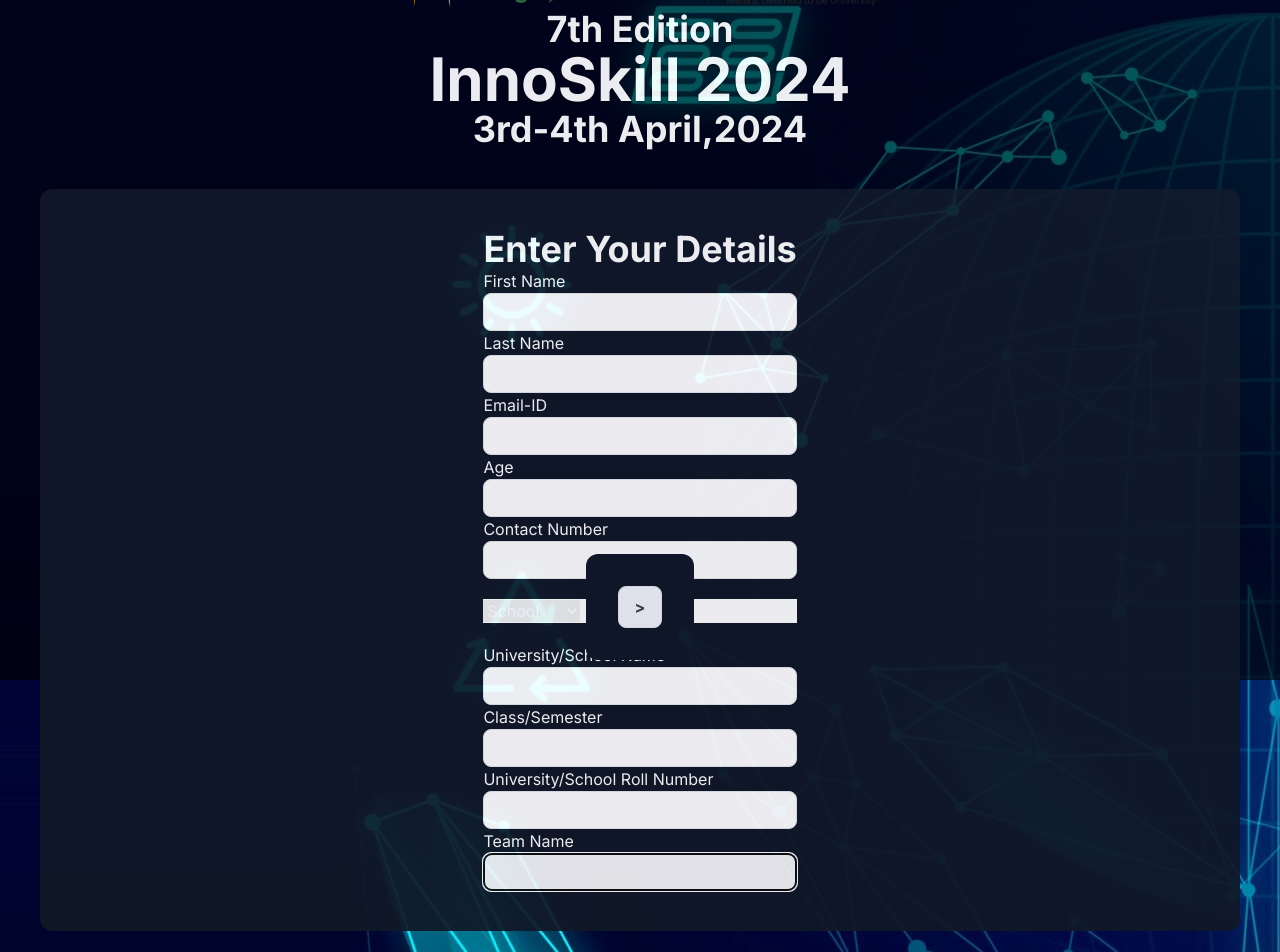
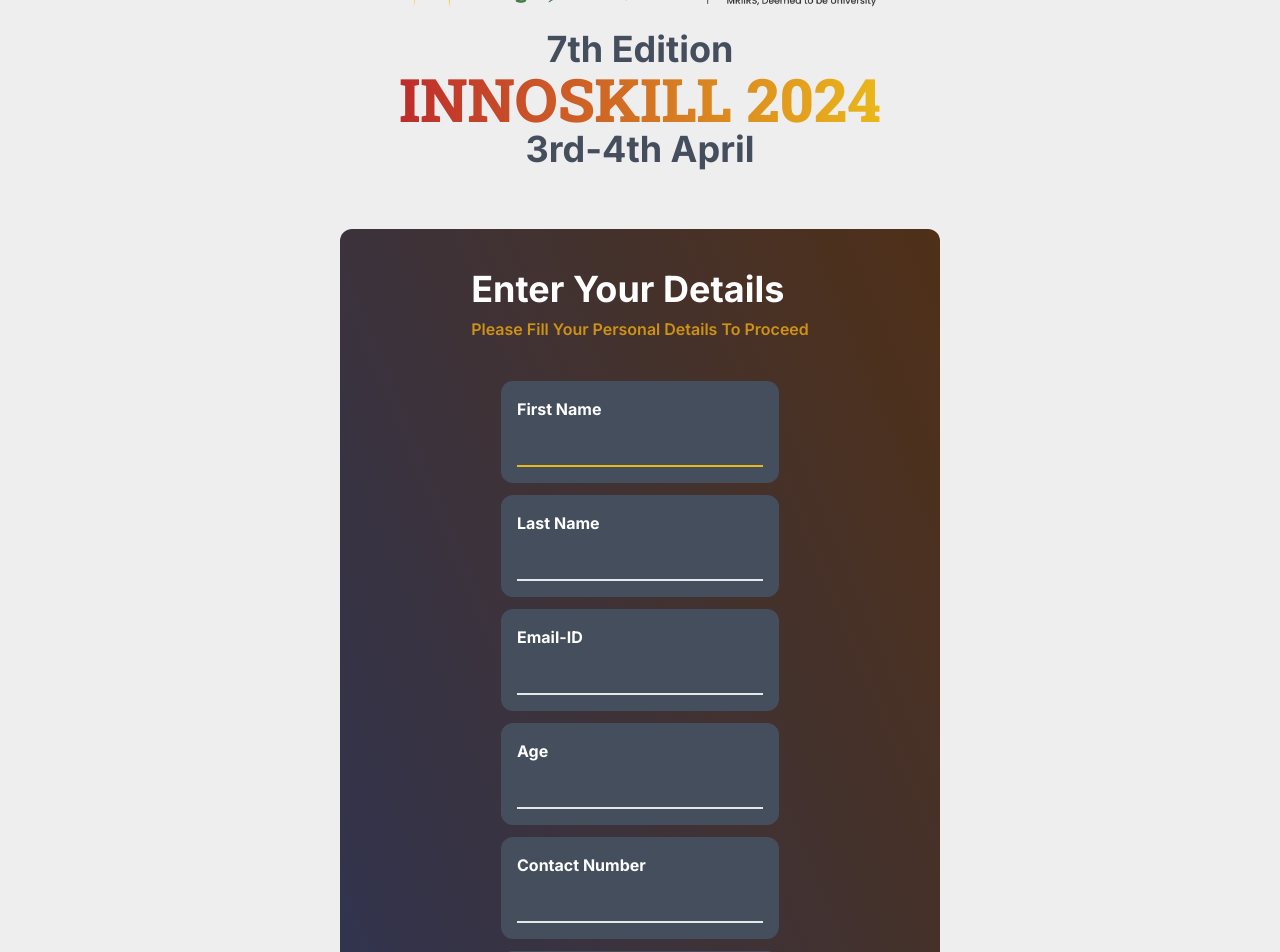
Before and after one commit to Haider-Abdi/Innoskill, a Next.js app: page / in a window 1280 px wide. Shown: the part 120-1072 px from the top of the page. Built offline with nearby package versions, Linux system fonts and the light colour scheme.

Commit message:
ui: changed styles

```diff
--- a/app/page.jsx
+++ b/app/page.jsx
@@ -7,6 +7,10 @@
 import { PaymentForm } from "@/components/PaymentForm";
 import mrlogo from "@/assets/mrlogo.png";
 import Image from "next/image";
+import { Roboto_Slab } from "next/font/google"
+
+
+const roboto = Roboto_Slab({ subsets: ["latin"] });
 
 const initalData = {
   firstName: "",
@@ -115,20 +119,24 @@
     <main>
       <div className="flex flex-col justify-center items-center">
         <Image src={mrlogo} alt="MRIIRS Logo" width={500} />
-        <h1 className="font-bold text-4xl drop-shadow-[0_1.2px_1.2px_rgba(0,0,0,0.8)] text-white">7th Edition</h1>
-        <h1 className="font-bold text-6xl drop-shadow-[0_1.2px_1.2px_rgba(0,0,0,0.8)] outline-8 text-white">InnoSkill 2024</h1>
-        <h1 className="font-bold text-4xl drop-shadow-[0_1.2px_1.2px_rgba(0,0,0,0.8)] text-white">3rd-4th April,2024</h1>
+        <div className="text-center my-5">
+          <h1 className="font-bold text-4xl text-gray-700">7th Edition</h1>
+          <span className={roboto.className}>
+            <h1 className="font-extrabold text-6xl bg-gradient-to-r from-red-700 to bg-yellow-500 bg-clip-text text-transparent outline-8 uppercase">InnoSkill 2024</h1>
+          </span>
+          <h1 className="font-bold text-4xl text-gray-700">3rd-4th April</h1>
+        </div>
       </div>
-      <div className="p-10">
-        <form className="p-10 flex flex-col items-center bg-gray-900 text-white rounded-xl" onSubmit={handleSubmit}>
+      <div className="p-10 flex justify-center">
+        <form className="p-10 flex flex-col items-center bg-gradient-to-tr from-blue-950 to-yellow-950 text-white  rounded-xl w-1/2" onSubmit={handleSubmit}>
           {/* <div>
               {currentStepIndex + 1}/ {steps.length}
             </div> */}
           {step}
-          <div className="fixed bottom-5 bg-gray-900 p-3 rounded-xl">
-            {!FirstStep && <button type="button" className="navbutton" onClick={back}>{`<`}</button>}
+          <div className="p-3 rounded-xl">
+            {!FirstStep && <button type="button" className="navbutton" onClick={back}>Back</button>}
             <button type="button" className="navbutton" onClick={handleSubmit}>
-              {LastStep ? "Submit" : ">"}
+              {LastStep ? "Submit" : "Next"}
             </button>
           </div>
         </form>
--- a/components/FormWrapper.jsx
+++ b/components/FormWrapper.jsx
@@ -1,9 +1,12 @@
 "use client";
 
-const FormWrapper = ({ title, children }) => {
+const FormWrapper = ({ title, subtitle, children }) => {
     return (
-        <div>
-            <h1 className="font-bold text-4xl">{title}</h1>
+        <div className="flex flex-col gap-10 items-center">
+            <div className="flex flex-col gap-2">
+                <h1 className="font-bold text-4xl">{title}</h1>
+                <span className="font-semibold text-base text-yellow-600">{subtitle}</span>
+            </div>
             <div className="">{children}</div>
         </div>
     )
--- a/components/UserForm.jsx
+++ b/components/UserForm.jsx
@@ -16,43 +16,79 @@
     updateFields
 }) {
     return (
-        <FormWrapper title="Enter Your Details">
+        <FormWrapper title="Enter Your Details" subtitle={"Please Fill Your Personal Details To Proceed"}>
             <div className="flex flex-col">
-                <label>First Name</label>
-                <input autoFocus required type="text" className="userFormInput" value={firstName} onChange={e => updateFields({ firstName: e.target.value })} />
-
-                <label>Last Name</label>
-                <input required type="text" className="userFormInput" value={lastName} onChange={e => updateFields({ lastName: e.target.value })} />
-
-                <label>Email-ID</label>
-                <input required type="email" className="userFormInput" value={email} onChange={e => updateFields({ email: e.target.value })} />
-
-                <label>Age</label>
-                <input required min={1} type="number" className="userFormInput" value={age} onChange={e => updateFields({ age: e.target.value })} />
-
-                <label>Contact Number</label>
-                <input required min={1} type="number" className="userFormInput" value={phone} onChange={e => updateFields({ phone: e.target.value })} />
+                <div className="userFormContainer">
+                    <label className="userFormLabel">First Name</label>
+                    <input autoFocus required type="text" className="userFormInput" value={firstName} onChange={e => updateFields({ firstName: e.target.value })} />
+                </div>
 
 
-                <label className="bg-white my-5">
-                    <select value={option} onChange={(e) => updateFields({ option: e.target.value })}>
+                <div className="userFormContainer">
+
+                    <label className="userFormLabel">Last Name</label>
+                    <input required type="text" className="userFormInput" value={lastName} onChange={e => updateFields({ lastName: e.target.value })} />
+                </div>
+
+
+                <div className="userFormContainer">
+
+                    <label className="userFormLabel">Email-ID</label>
+                    <input required type="email" className="userFormInput" value={email} onChange={e => updateFields({ email: e.target.value })} />
+                </div>
+
+
+                <div className="userFormContainer">
+
+                    <label className="userFormLabel">Age</label>
+                    <input required min={1} type="number" className="userFormInput" value={age} onChange={e => updateFields({ age: e.target.value })} />
+                </div>
+
+
+                <div className="userFormContainer">
+
+                    <label className="userFormLabel">Contact Number</label>
+                    <input required min={1} type="number" className="userFormInput" value={phone} onChange={e => updateFields({ phone: e.target.value })} />
+                </div>
+
+
+                <div className="userFormContainer">
+                    <label className="userFormLabel">Where Do You Study
+                    </label>
+                    <select value={option} onChange={(e) => updateFields({ option: e.target.value })} className="p-2 w-full rounded-lg text-gray-800">
                         <option value={"School"}>School</option>
                         <option value={"University"}>University</option>
                     </select>
-                </label>
+                </div>
 
-                <label>University/School Name</label>
-                <input required type="text" className="userFormInput" value={uniName} onChange={e => updateFields({ uniName: e.target.value })} />
+                <div className="userFormContainer" >
 
-                <label>Class/Semester</label>
-                <input required type="text" className="userFormInput" value={semester} onChange={e => updateFields({ semester: e.target.value })} />
+                    <label className="userFormLabel">University/School Name</label>
+                    <input required type="text" className="userFormInput" value={uniName} onChange={e => updateFields({ uniName: e.target.value })} />
+                </div>
 
-                <label>University/School Roll Number</label>
-                <input required type="text" className="userFormInput" value={rollNo} onChange={e => updateFields({ rollNo: e.target.value })} />
 
-                <label>Team Name</label>
-                <input autoFocus required type="text" value={teamName} onChange={(e) => updateFields({ teamName: e.target.value })} className="userFormInput" />
+                <div className="userFormContainer" >
+
+                    <label className="userFormLabel">Class/Semester</label>
+                    <input required type="text" className="userFormInput" value={semester} onChange={e => updateFields({ semester: e.target.value })} />
+                </div>
+
+
+                <div className="userFormContainer" >
+
+                    <label className="userFormLabel">University/School Roll Number</label>
+                    <input required type="text" className="userFormInput" value={rollNo} onChange={e => updateFields({ rollNo: e.target.value })} />
+                </div>
+
+
+                <div className="userFormContainer" >
+
+                    <label className="userFormLabel">Team Name</label>
+                    <input required type="text" className="userFormInput" value={teamName} onChange={(e) => updateFields({ teamName: e.target.value })} />
+                </div>
             </div>
+
         </FormWrapper>
     )
 }
--- a/hooks/useMultiForm.jsx
+++ b/hooks/useMultiForm.jsx
@@ -5,12 +5,15 @@
     const [currentStepIndex, setCurrentStepIndex] = useState(0);
 
     function next() {
+        window.scroll(0, 0);
         setCurrentStepIndex(i => {
             if (i >= steps.length - 1) return i
             return i + 1
         })
+
     }
     function back() {
+        window.scroll(0, 0)
         setCurrentStepIndex(i => {
             if (i <= 0) return i
             return i - 1
--- a/styles/globals.css
+++ b/styles/globals.css
@@ -4,27 +4,27 @@
 
 
 body{
-    background-image: url("../assets/background.jpg");
+    background-color: #eee;
     opacity: 0.925;
     font-family: "Poppins", sans-serif;
 }
 
-body::before {
-    content: "";
-    position: absolute;
-    top: 0;
-    right: 0;
-    bottom: 0;
-    left: 0;
-    background-color: rgba(0, 0, 0, 0.7);
-    z-index: -1;
-}
-.userFormInput {
-    @apply p-1.5 border rounded-lg focus:bg-gray-100 transition-all duration-150 text-gray-700
+
+.userFormContainer{
+    @apply flex flex-col gap-2 mb-3 bg-gray-700 hover:bg-gray-600 font-bold  p-4 rounded-xl
 }
 
+.userFormInput {
+    @apply p-1.5 transition-all duration-200 text-white border-b-2 border-t-0 border-l-0 border-r-0 focus:outline-none bg-transparent focus:border-yellow-500
+}
+
+.userFormlabel {
+    @apply mb-2
+}
+
+
 .container-event {
-    @apply flex flex-col gap-12 items-center my-3 bg-gray-700 p-2 rounded-xl text-slate-100
+    @apply flex flex-col gap-12 items-center my-3 bg-gray-700 py-5 rounded-xl text-slate-100
 }
 
 .container-event h1 {
@@ -32,11 +32,18 @@
 }
 
 .events {
-    @apply flex flex-col gap-6
+    @apply flex flex-col gap-6 w-full
 }
 
 .event-item {
-    @apply flex flex-col items-center
+    @apply flex flex-col items-center justify-between gap-5 p-2
+}
+
+.event-item-label-input {
+    @apply flex flex-row justify-between items-center gap-10
+}
+.event-item-label-input label{
+    @apply w-2/3
 }
 
 .navbutton {
```
Also changed, not shown: components/EventForm.jsx (+34 -10 lines).
